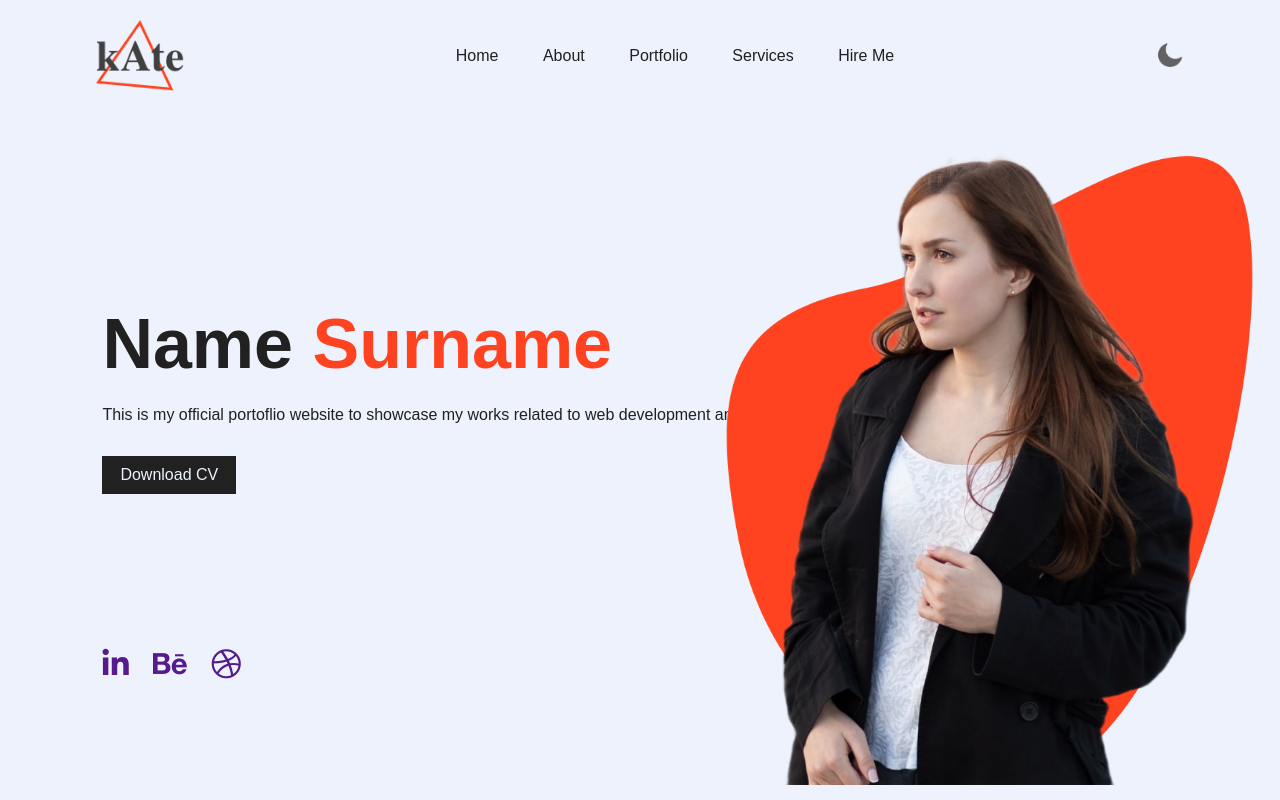
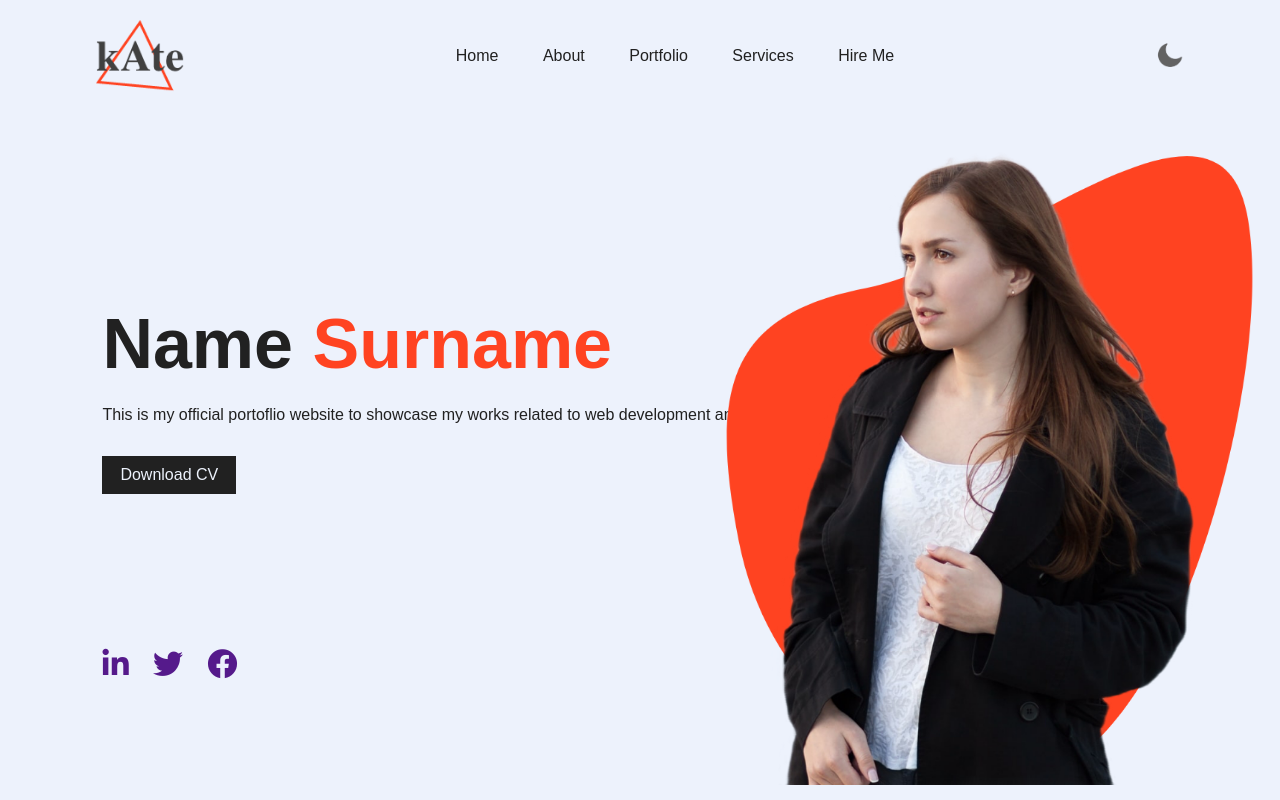
Before and after one commit to Jayrbsn/darkmode, a plain HTML site: page index.html in a window 1280 px wide. Drawn offline with Linux system fonts and the light colour scheme.

Commit message:
Update index.html

```diff
--- a/index.html
+++ b/index.html
@@ -29,8 +29,8 @@
       </div>
       <div class="social-links">
          <a href=""><i class="fab fa-linkedin-in"></i></a>
-         <a href=""><i class="fab fa-behance"></i></a>
-         <a href=""><i class="fab fa-dribbble"></i></a>
+         <a href=""><i class="fab fa-twitter"></i></a>
+         <a href=""><i class="fab fa-facebook"></i></a>
       </div>
 
    </div>
```
